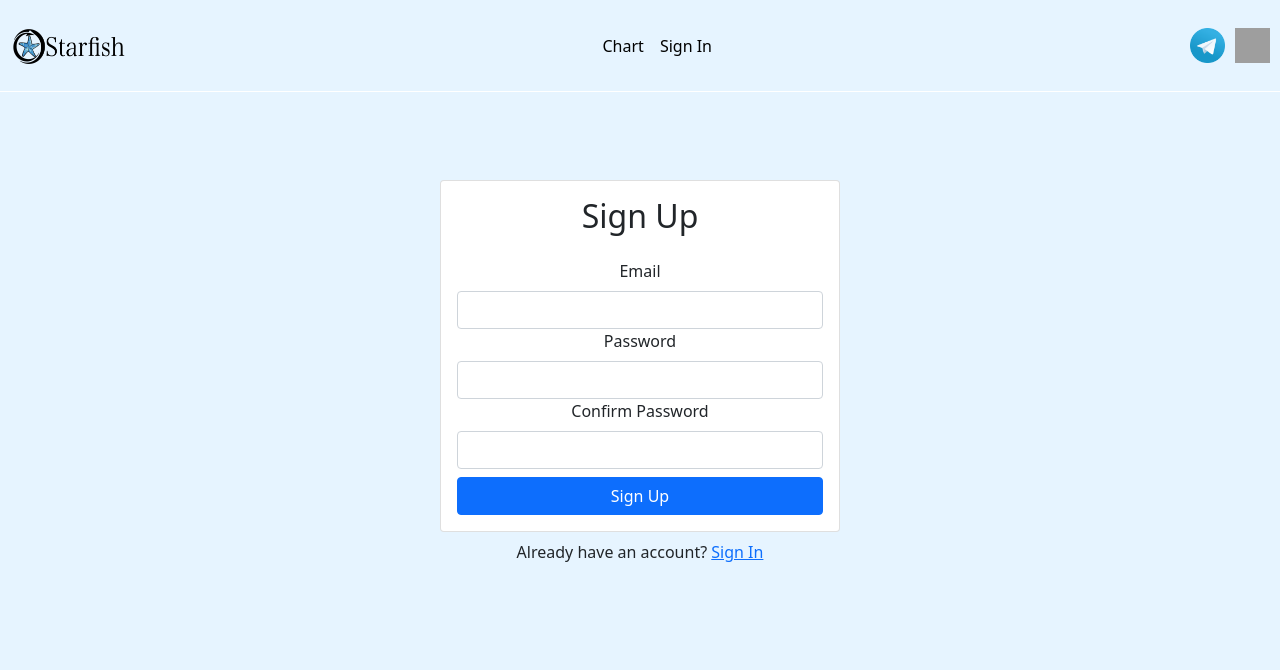
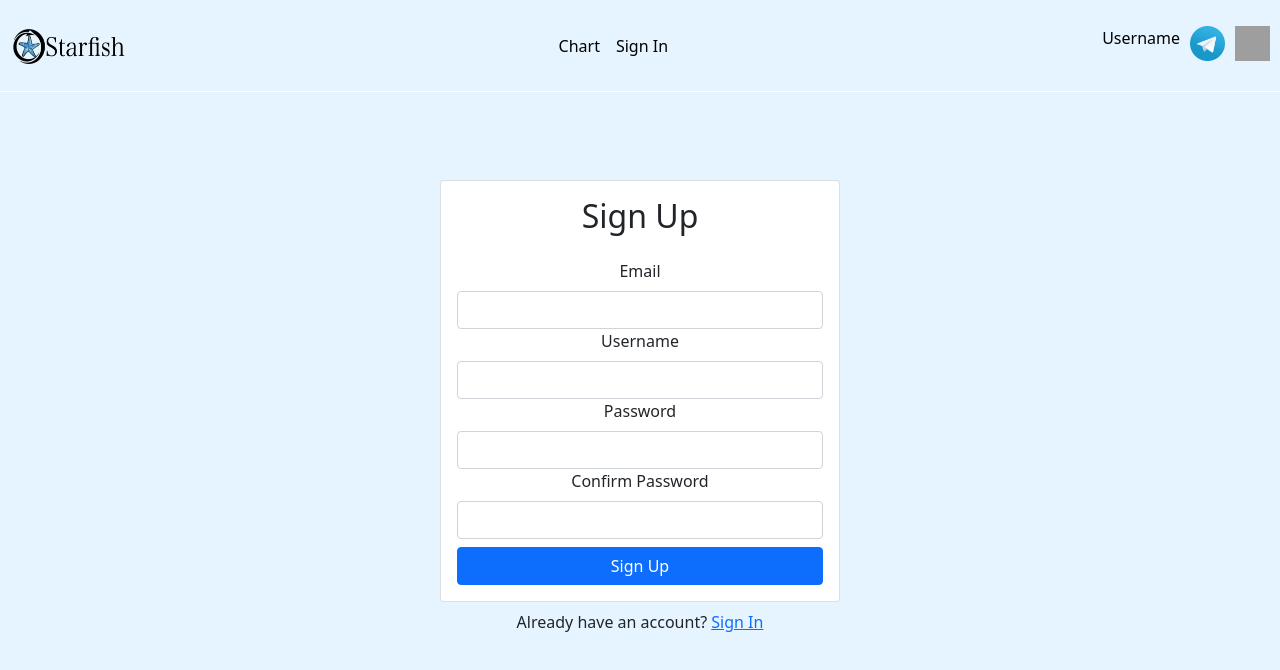
Before and after one commit to TheRealDeathEye/starfishNFT-1, a React (Create React App) app: page /signUp in a window 1280 px wide. Shown: the top 670 px of the page. Built offline with nearby package versions, Linux system fonts and the light colour scheme; no server answers; grey boxes are pictures that could not be loaded.

Commit message:
finalREPL

```diff
--- a/src/components/navbar.jsx
+++ b/src/components/navbar.jsx
@@ -6,7 +6,7 @@ function Navbar() {
   const {logout} = useAuth();
   const history = useHistory();
 
-  async function handleSubmit(e) {
+  async function handleLogoutSubmit(e) {
     e.preventDefault();
 
     try {
@@ -51,10 +51,16 @@ function Navbar() {
                       <Link className= "nav-link active" style={{ textDecoration: 'none' }} to='/signIn'>Sign In</Link>
                     </li>
                     <li className="nav-item" style={{display:'none'}} id='logoutToggle'>
-                      <Link className= "nav-link active" onClick={handleSubmit} style={{ textDecoration: 'none'}} to='/'>Logout</Link>
+                      <Link className= "nav-link active" onClick={handleLogoutSubmit} style={{ textDecoration: 'none'}} to='/'>Logout</Link>
                     </li>
                 </ul>
                 <ul style={{marginRight: '10px'}} className="navbar-nav d-none d-lg-flex">
+                    <li className="nav-item">
+                        <p id='usernameText'>Username</p>
+                    </li>
+                    <li>
+                        <div style={{width:'10px'}}></div>
+                    </li>
                     <li className="nav-item">
                         <a href="https://t.me/starfishmarinelife"><img width="35" height="35" src="imgs/telegram.png" alt=""/></a>
                     </li>
--- a/src/contexts/AuthContext.js
+++ b/src/contexts/AuthContext.js
@@ -27,6 +27,12 @@ export function AuthProvider({children}) {
     return auth.sendPasswordResetEmail(email);
   }
 
+  function  updateUserData(uname){
+    return currentUser.updateProfile({
+      displayName: uname
+    });
+  }
+
   function updateEmail(email){
     return currentUser.updateEmail(email);
   }
@@ -49,6 +55,7 @@ export function AuthProvider({children}) {
     currentUser,
     login,
     signup,
+    updateUserData,
     logout,
     resetPassword,
     updateEmail,
--- a/src/profile.js
+++ b/src/profile.js
@@ -3,10 +3,11 @@ import { Form,Button,Card,Container,Alert } from 'react-bootstrap';
 import {useAuth} from './contexts/AuthContext';
 
 export default function Profile() {
+  const usernameRef=useRef();
   const emailRef=useRef();
   const passwordRef=useRef();
   const passwordConfirmRef=useRef();
-  const {currentUser, updateEmail, updatePassword} = useAuth();
+  const {currentUser, updateEmail, updatePassword, updateUserData} = useAuth();
   const [error, setError] = useState('');
   const [loading, setLoading] = useState(false);
 
@@ -19,17 +20,21 @@ export default function Profile() {
 
     const promises = [];
 
+    if (usernameRef.current.value !== currentUser.displayName){
+      promises.push(updateUserData(usernameRef.current.value));
+    }
     if (emailRef.current.value !== currentUser.email){
       promises.push(updateEmail(emailRef.current.value));
     }
-    if (passwordRef.current.value !== currentUser.password){
+    if (passwordRef.current.value !== currentUser.password && passwordRef.current.value.length > 6){
       promises.push(updatePassword(passwordRef.current.value));
     }
 
     try {
       setError('');
       setLoading(true);
-      Promise.all(promises);
+      await Promise.all(promises);
+      document.getElementById('usernameText').innerHTML=currentUser.displayName;
     } catch {
       setError('Failed to update')
     }
@@ -45,9 +50,13 @@ export default function Profile() {
           <h2 className='text-center mb-4'>Profile</h2>
           {error && <Alert variant='danger'>{error}</Alert>}
           <Form onSubmit={handleSubmit}>
+            <Form.Group id='username'>
+              <Form.Label>Username</Form.Label>
+              <Form.Control type='text' ref={usernameRef} defaultValue={currentUser.displayName}/>
+            </Form.Group>
             <Form.Group id='email'>
               <Form.Label>Email</Form.Label>
-              <Form.Control type='email' ref={emailRef} required defaultValue={currentUser.email}/>
+              <Form.Control type='email' ref={emailRef} defaultValue={currentUser.email}/>
             </Form.Group>
             <Form.Group id='password'>
               <Form.Label>Change Password</Form.Label>
--- a/src/signUp.js
+++ b/src/signUp.js
@@ -5,9 +5,10 @@ import {Link,useHistory} from 'react-router-dom';
 
 export default function SignUp() {
   const emailRef=useRef();
+  const usernameRef=useRef();
   const passwordRef=useRef();
   const passwordConfirmRef=useRef();
-  const {signup} = useAuth();
+  const {signup, updateUserData, currentUser} = useAuth();
   const [error, setError] = useState('');
   const [loading, setLoading] = useState(false);
   const history = useHistory();
@@ -23,6 +24,9 @@ export default function SignUp() {
       setError('');
       setLoading(true);
       await signup(emailRef.current.value,passwordRef.current.value);
+      await updateUserData(usernameRef.current.value);
+      console.log(currentUser.displayName);
+      document.getElementById('usernameText').innerHTML=currentUser.displayName;
       document.getElementById('logoutToggle').style.display='block';
       document.getElementById('galleryToggle').style.display='block';
       document.getElementById('profileToggle').style.display='block';
@@ -47,6 +51,10 @@ export default function SignUp() {
               <Form.Label>Email</Form.Label>
               <Form.Control type='email' ref={emailRef} required />
             </Form.Group>
+            <Form.Group id='username'>
+              <Form.Label>Username</Form.Label>
+              <Form.Control type='text' ref={usernameRef} required />
+            </Form.Group>
             <Form.Group id='password'>
               <Form.Label>Password</Form.Label>
               <Form.Control type='password' ref={passwordRef} required />
```
